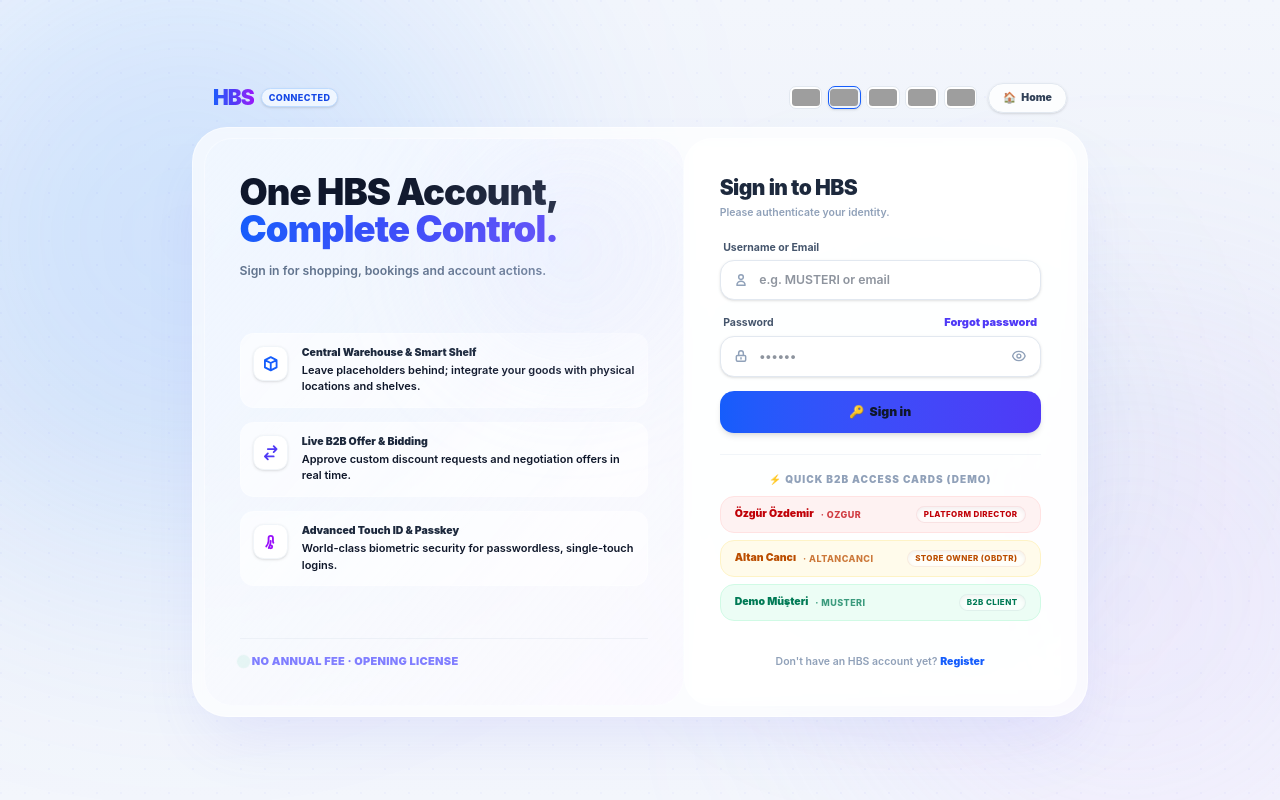
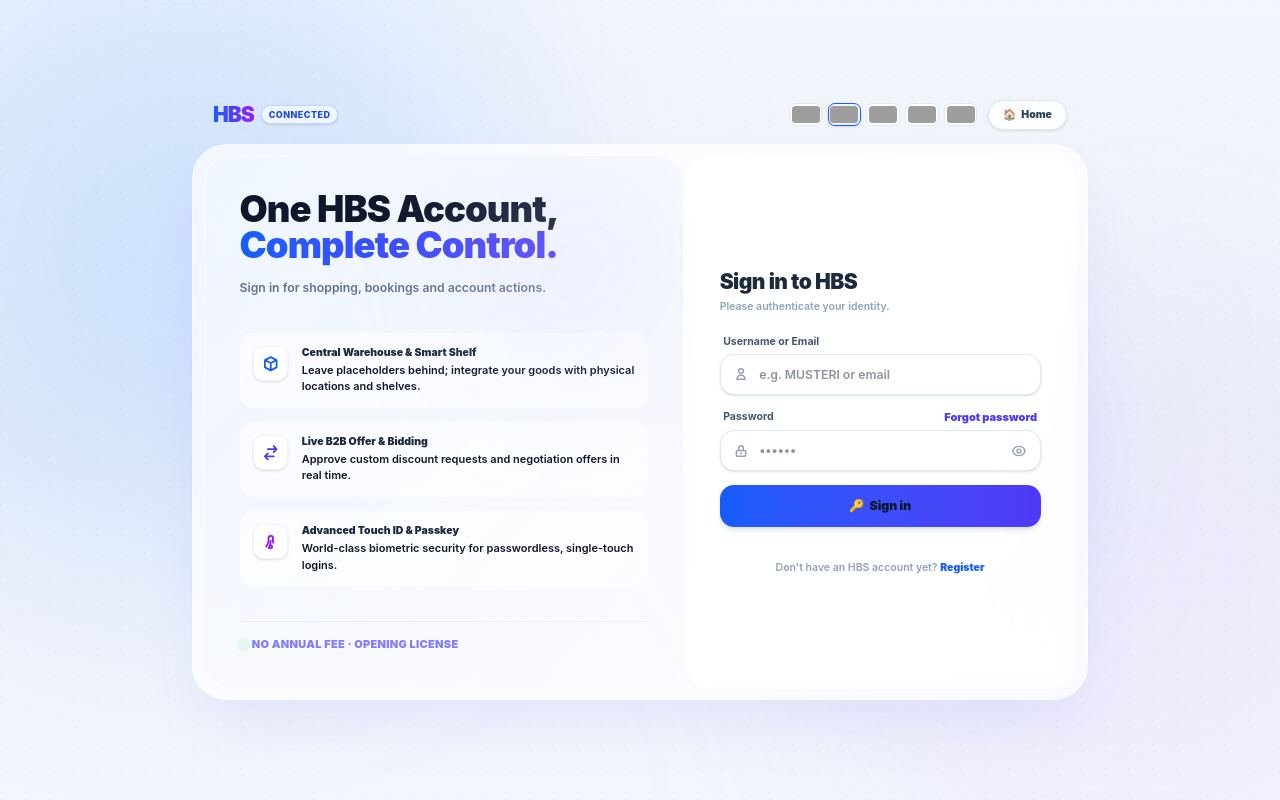
Before and after one commit to gelenevrak-wq/hbs-beta, a Next.js app: page /login in a window 1280 px wide. Built offline with nearby package versions, Linux system fonts and the light colour scheme; no server answers; grey boxes are pictures that could not be loaded.

Commit message:
ui: remove quick demo access cards from login page

```diff
--- a/app/login/page.tsx
+++ b/app/login/page.tsx
@@ -448,47 +448,6 @@
                 )}
               </form>
 
-              {/* B2B Dynamic Quick Demo Login Badges */}
-              <div className="border-t border-slate-100 pt-5 space-y-2.5">
-                <span className="text-[10px] font-black uppercase tracking-widest text-slate-400 block text-center select-none">
-                  {language === "tr" ? "⚡ Hızlı B2B Erişim Kartları (Demo)" : "⚡ Quick B2B Access Cards (Demo)"}
-                </span>
-                <div className="grid gap-2">
-                  {demoUsers.map((demo) => {
-                    const isSuperadmin = demo.role === "superadmin";
-                    const isStoreOwner = demo.role === "storeOwner";
-                    const badgeBg = isSuperadmin
-                      ? "bg-red-50 border-red-100 hover:bg-red-50/80 text-red-700 hover:border-red-300"
-                      : isStoreOwner
-                        ? "bg-amber-50 border-amber-100 hover:bg-amber-50/80 text-amber-700 hover:border-amber-300"
-                        : "bg-emerald-50 border-emerald-100 hover:bg-emerald-50/80 text-emerald-700 hover:border-emerald-300";
-
-                    const roleLabel = isSuperadmin
-                      ? (language === "tr" ? "Gözetmen / Kurucu" : "Platform Director")
-                      : isStoreOwner
-                        ? (language === "tr" ? "Mağaza Sahibi (OBDTR)" : "Store Owner (OBDTR)")
-                        : (language === "tr" ? "Saha Müşterisi" : "B2B Client");
-
-                    return (
-                      <button
-                        key={demo.username}
-                        type="button"
-                        onClick={() => fillDemoUser(demo)}
-                        className={`w-full text-left rounded-2xl border px-4 py-2.5 ${badgeBg} flex items-center justify-between gap-2 transition-all duration-300 active:scale-[0.98] cursor-pointer hover:shadow-md hover:shadow-slate-500/5`}
-                      >
-                        <div className="flex items-center gap-2">
-                          <span className="text-xs font-black">{demo.displayName}</span>
-                          <span className="text-[9px] uppercase tracking-wider font-extrabold opacity-75">· {demo.username}</span>
-                        </div>
-                        <span className="rounded-full bg-white/70 border border-current/10 px-2 py-0.5 text-[8px] font-extrabold uppercase shadow-inner tracking-wider">
-                          {roleLabel}
-                        </span>
-                      </button>
-                    );
-                  })}
-                </div>
-              </div>
-
               {/* Call to action for registration */}
               <div className="text-center pt-2 select-none">
                 <span className="text-xs font-semibold text-slate-400">
```
